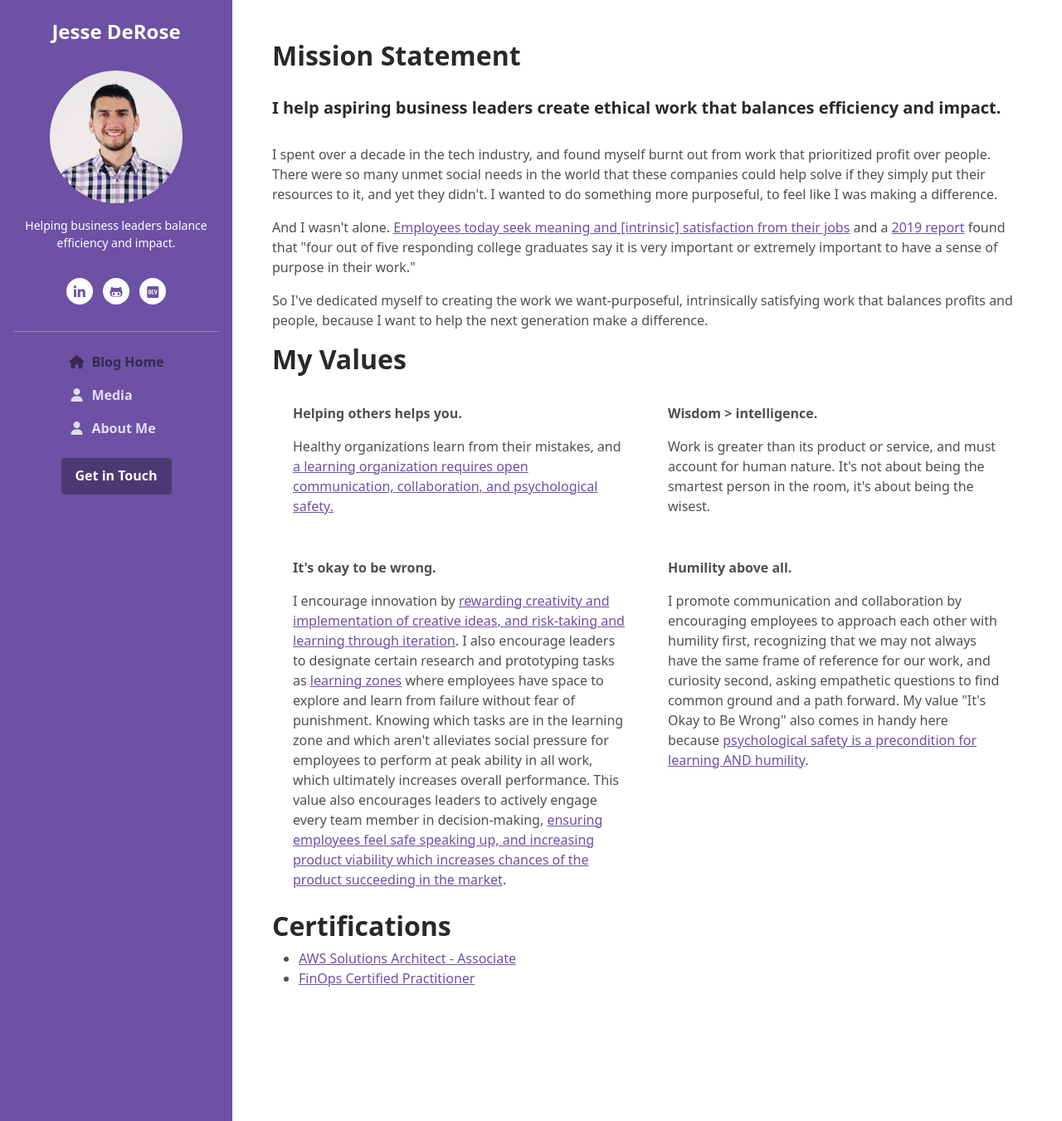
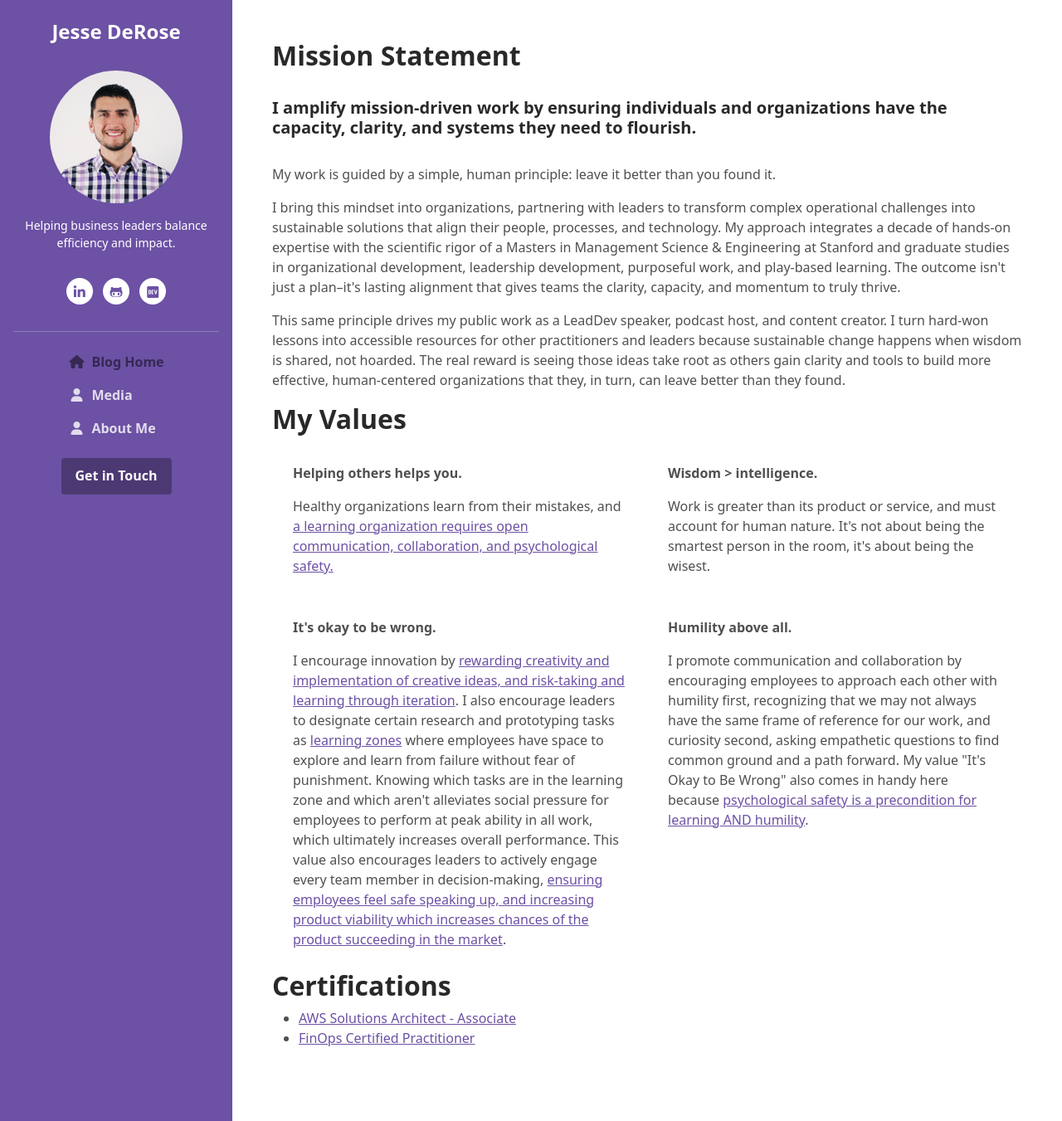
Before and after one commit to jcderose/jcderose.github.io, a Jekyll site: the page built from about.html, in a window 1280 px wide and 1351 px high. Shown: the whole window at 83% size. Built offline with Jekyll 4.4.1, drawn with Linux system fonts in a browser that asks for light colours; nearby versions of some CDN libraries.

Commit message:
Update about.html
Update my mission and about statement.

```diff
--- a/about.html
+++ b/about.html
@@ -10,12 +10,23 @@ title: About Me
         <div class="about section">
             <h2 class="heading">Mission Statement</h2>
             <br>
-            <h5 class="heading">I help aspiring business leaders create ethical work that balances efficiency and impact.</h3>
+            <h5 class="heading">I amplify mission-driven work by ensuring individuals and organizations have the capacity, clarity, and systems they need to flourish.</h3>
             <br>
             <div class="content">
-                <p>I spent over a decade in the tech industry, and found myself burnt out from work that prioritized profit over people. There were so many unmet social needs in the world that these companies could help solve if they simply put their resources to it, and yet they didn't. I wanted to do something more purposeful, to feel like I was making a difference.</p>
-                <p>And I wasn't alone. <a href="https://hbr.org/2003/01/why-we-misread-motives">Employees today seek meaning and [intrinsic] satisfaction from their jobs</a> and a <a href="https://www.gallup.com/education/248222/gallup-bates-purposeful-work-2019.aspx">2019 report</a> found that "four out of five responding college graduates say it is very important or extremely important to have a sense of purpose in their work."</p>
-                <p>So I've dedicated myself to creating the work we want-purposeful, intrinsically satisfying work that balances profits and people, because I want to help the next generation make a difference.</p>
+                <p>My work is guided by a simple, human principle: leave it better than you found it.</p>
+                <p>I bring this mindset into organizations, partnering with leaders to transform complex
+                    operational challenges into sustainable solutions that align their people, processes,
+                    and technology. My approach integrates a decade of hands-on expertise with the scientific
+                    rigor of a Masters in Management Science & Engineering at Stanford and graduate studies
+                    in organizational development, leadership development, purposeful work, and play-based learning.
+                    The outcome isn't just a plan–it's lasting alignment that gives teams the clarity, capacity,
+                    and momentum to truly thrive.</p>
+                <p>This same principle drives my public work as a LeadDev speaker, podcast host, and content creator.
+                    I turn hard-won lessons into accessible resources for other practitioners and leaders because
+                    sustainable change happens when wisdom is shared, not hoarded. The real reward is seeing those
+                    ideas take root as others gain clarity and tools to build more effective, human-centered organizations
+                    that they, in turn, can leave better than they found.</p>
+
             </div><!--//content-->
         </div><!--//section-inner-->
         <div class="about section">
```
